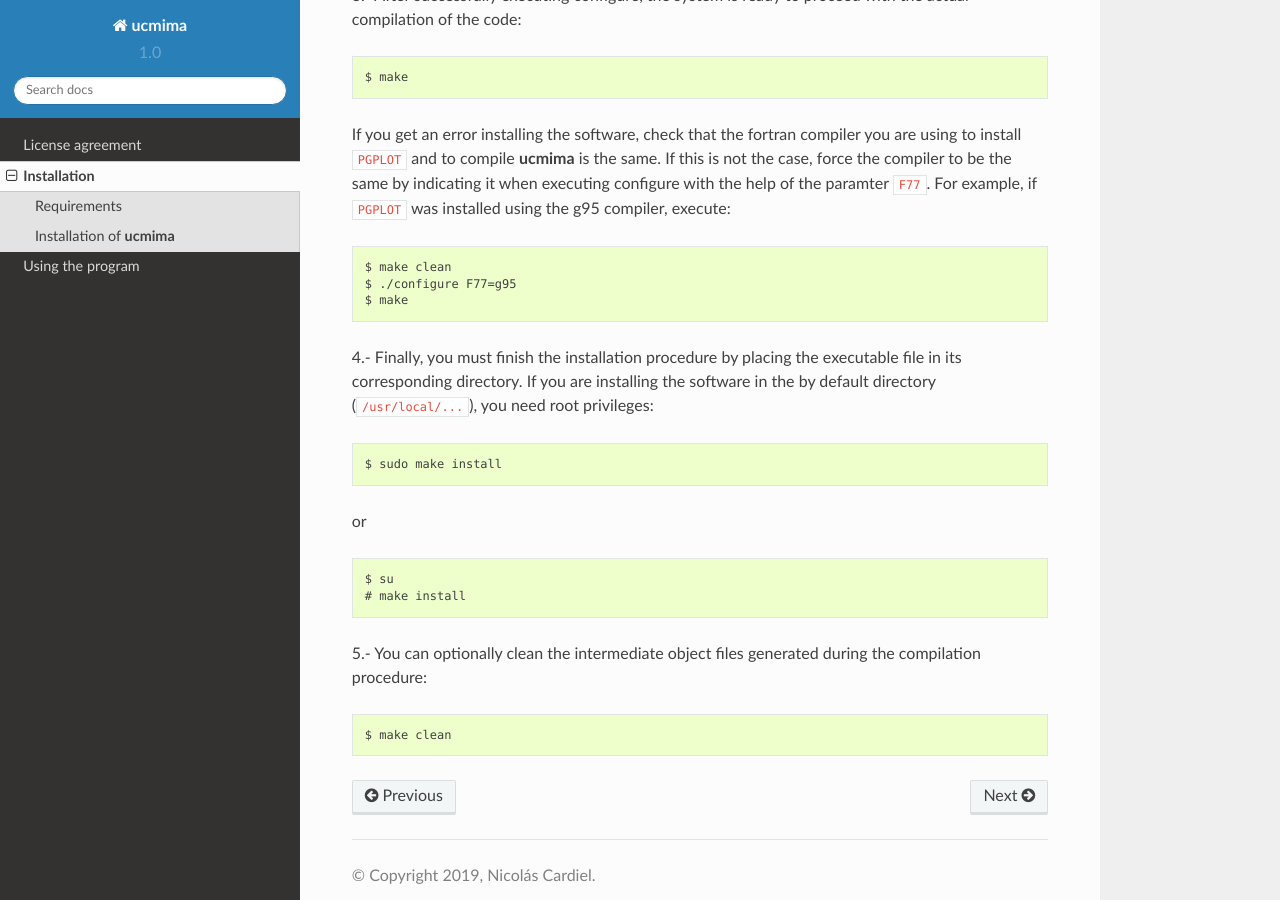
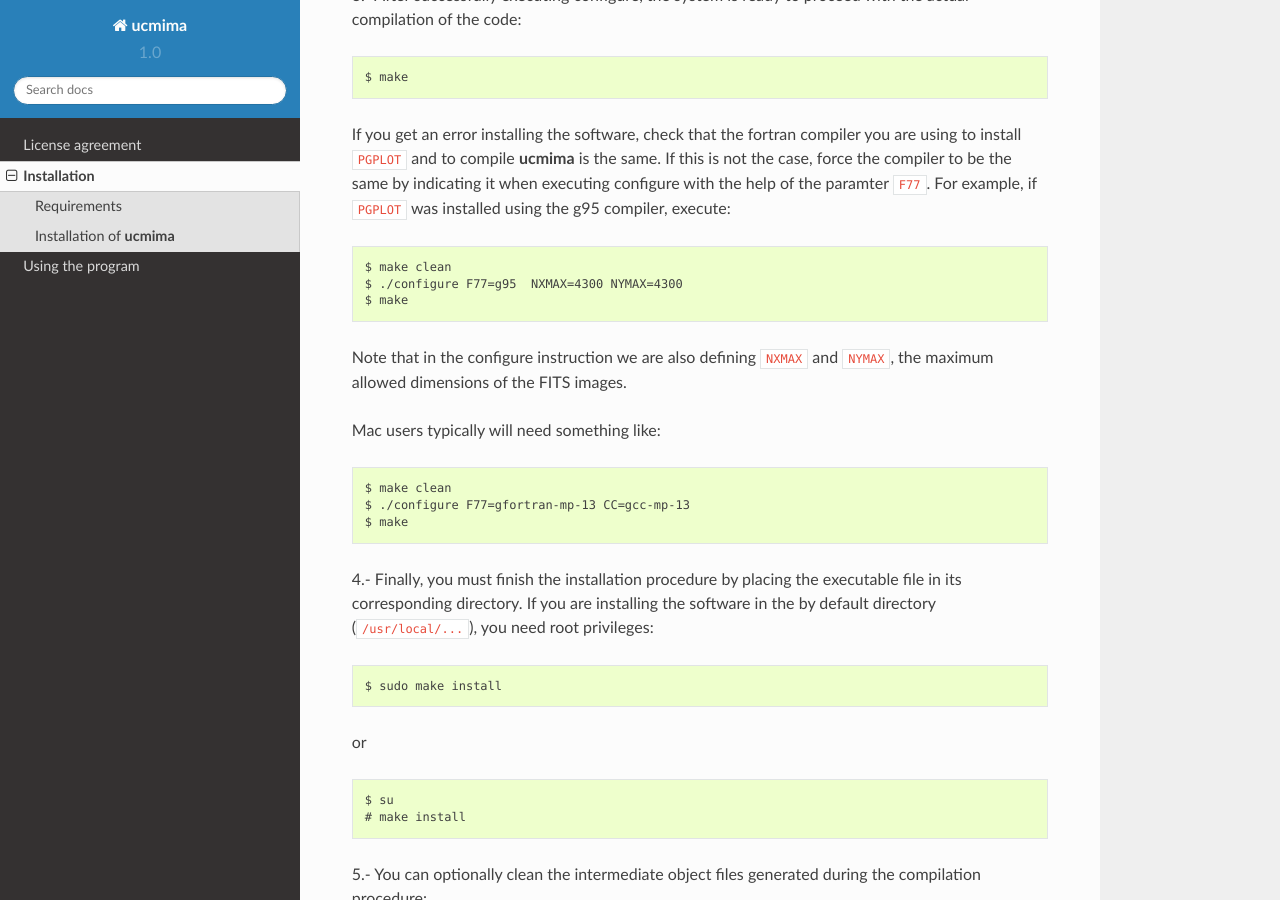
Before and after one commit to nicocardiel/ucmima, a Sphinx documentation site: the page built from docs/installation.rst, in a window 1280 px wide and 900 px high, scrolled down 943 px. Built offline with Sphinx 7.4.7 and the Read the Docs theme 2.0.0, drawn with Linux system fonts in a browser that asks for light colours; formulas are drawn with MathJax 3.

Commit message:
Include defining the C compiler to help configure to find PGPLOT

```diff
--- a/docs/installation.rst
+++ b/docs/installation.rst
@@ -57,7 +57,19 @@ executing configure with the help of the paramter ``F77``. For example, if
 ::
 
    $ make clean
-   $ ./configure F77=g95
+   $ ./configure F77=g95  NXMAX=4300 NYMAX=4300
+   $ make
+
+Note that in the configure instruction we are also defining ``NXMAX`` and
+``NYMAX``, the maximum allowed dimensions of the FITS images.
+
+
+Mac users typically will need something like:
+
+::
+
+   $ make clean
+   $ ./configure F77=gfortran-mp-13 CC=gcc-mp-13
    $ make
 
 4.- Finally, you must finish the installation procedure by placing the
```
